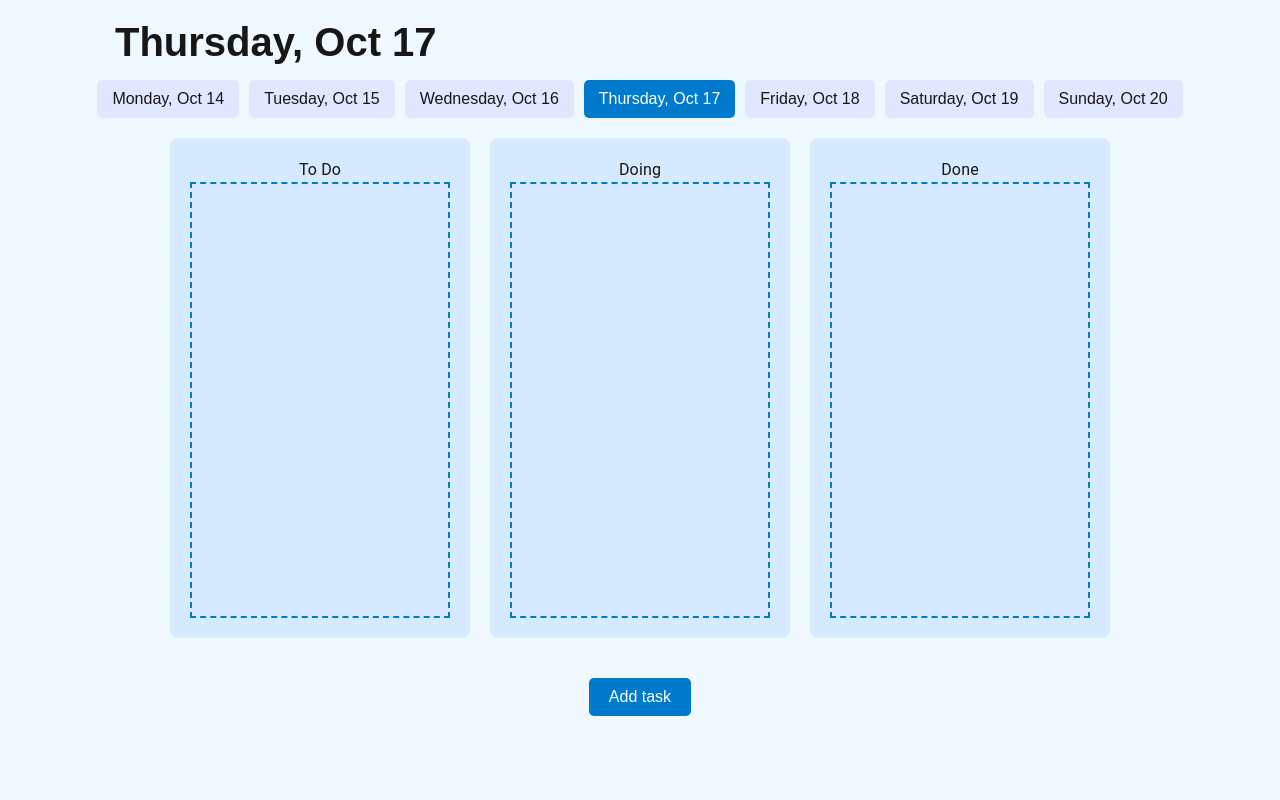
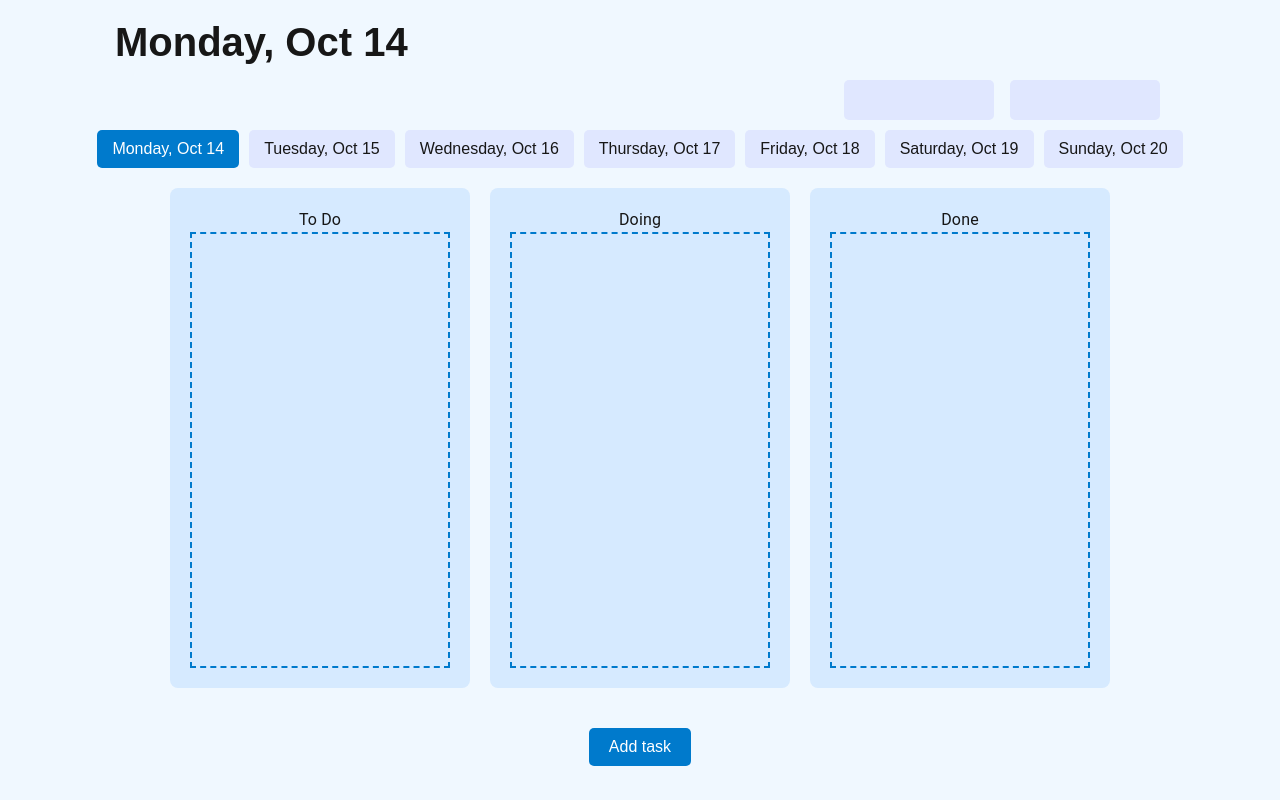
Before and after one commit to IkariG08/TaskManager_Proj, a Next.js app: page / in a window 1280 px wide. Built offline with nearby package versions, Linux system fonts and the light colour scheme.

Commit message:
changes on carousel and filtering tasks by dates

```diff
--- a/src/app/page.scss
+++ b/src/app/page.scss
@@ -23,6 +23,27 @@
   margin-bottom: 5px;
   align-self: flex-start;
   margin-left: 75px;
+}
+
+.btns-prev-next{
+  display: flex;
+  width: 100%;
+  justify-content: end;
+  padding: 0 4rem;
+}
+
+.prev-next{
+  width: 150px;
+  height: 40px;
+  border-radius: 5px;
+  background-color: var(--card-inactive);
+  color: var(--foreground);
+  margin-right: 1rem;
+  transition: 0.3s;
+}
+.prev-next:hover{
+  background-color: var(--card-hover);
+  cursor: pointer;
 }
 
 .carousel {
--- a/src/app/page.tsx
+++ b/src/app/page.tsx
@@ -6,11 +6,35 @@ import { DragDropContext, DropResult } from "react-beautiful-dnd";
 import { format, addDays, startOfWeek } from "date-fns";
 
 export default function Home() {
-  const startDate = startOfWeek(new Date(), { weekStartsOn: 1 });
-  const daysOfWeek = Array.from({ length: 7 }, (_, index) =>
-    format(addDays(startDate, index), "EEEE, MMM d")
-  );
-  const today = format(new Date(), "EEEE, MMM d");
+  const [startDate, setStartDate] = useState(startOfWeek(new Date(), { weekStartsOn: 1 }));
+  const [daysOfWeek, setDaysOfWeek] = useState(['']);
+  const [daySelected, setDaySelected] = useState('');
+
+  useEffect(() => {
+    const days = Array.from({ length: 7 }, (_, index) =>
+      format(addDays(startDate, index), "EEEE, MMM d")
+    );
+    setDaysOfWeek(days);
+
+    // Set daySelected to the first day of the week or maintain the current selection
+    if (!daySelected) {
+      setDaySelected(days[0]); // Initially set to the first day of the week
+    }
+  }, [startDate]);
+
+  //funcnión para la configuración de los botones de siguiente o anterior semana
+  const changeStartDate = (isNext: boolean) => {
+    //console.log(daySelected);
+    if (isNext)
+      setStartDate(prevDate => addDays(prevDate, 7));
+    else
+      setStartDate(prevDate => addDays(prevDate, -7));
+    //console.log(daySelected);
+  };
+
+  const changeSelected = (numW: 4)=>{
+    setDaySelected(daysOfWeek[numW]);
+  }
 
   const [todoItems, setTodoItems] = useState([]);
   const [doingItems, setDoingItems] = useState([]);
@@ -92,7 +116,7 @@ export default function Home() {
   };
 
   const handleAddTask = () => {
-    setTodoItems([...todoItems, { id: `${todoItems.length}`, content: { title: newTaskTitle, description: newTaskDesc } }]);
+    setTodoItems([...todoItems, { id: `${todoItems.length}`, content: { title: newTaskTitle, description: newTaskDesc, date: daySelected } }]);
     setNewTaskTitle("");
     setNewTaskDesc("");
     setShowModal(false);
@@ -102,21 +126,26 @@ export default function Home() {
     <div className="page-root">
       {/* Título del día y carrusel */}
       <div className="header">
-        <h1 className="today">{today}</h1>
+        <h1 className="today">{daySelected}</h1>
+        <div className="btns-prev-next">
+          <div className="prev-next" onClick={() => changeStartDate(false)} />
+          <div className="prev-next" onClick={() => changeStartDate(true)} />
+        </div>
         <div className="carousel">
           {daysOfWeek.map((day, index) => (
-            <div key={index} className={`carousel-day ${day === today ? "active" : ""}`}>
+            <div key={index} className={`carousel-day ${day === daySelected ? "active" : ""}`} onClick={() => changeSelected(index)}>
               {day}
             </div>
           ))}
         </div>
+
       </div>
 
       <DragDropContext onDragEnd={handleDragEnd}>
         <div className="columns">
-          <Card id="todo" title="To Do" items={todoItems} />
-          <Card id="doing" title="Doing" items={doingItems} />
-          <Card id="done" title="Done" items={doneItems} />
+          <Card id="todo" title="To Do" date={daySelected} items={todoItems} />
+          <Card id="doing" title="Doing" date={daySelected}  items={doingItems} />
+          <Card id="done" title="Done" date={daySelected}  items={doneItems} />
         </div>
       </DragDropContext>
 
--- a/src/components/Card.tsx
+++ b/src/components/Card.tsx
@@ -1,15 +1,18 @@
 import { Box, Typography } from "@mui/material";
 import "./Card.scss";
 import { Draggable, Droppable } from "react-beautiful-dnd";
+import { format, addDays, startOfWeek } from "date-fns";
 
 interface IDropsProps {
   id: string;
   title: string;
-  items: { id: string, content: { title: string, description: string } }[];
+  date: string;
+  items: { id: string, content: { title: string, description: string, date: string, } }[];
 }
 
 export default function Card(props: IDropsProps) {
   const { items, id, title } = props;
+  const today = format(new Date(), "EEEE, MMM d");
 
   return (
     <Box className="Card-root">
@@ -21,21 +24,28 @@ export default function Card(props: IDropsProps) {
             {...provided.droppableProps}
             ref={provided.innerRef}
           >
-            {items.map((item, index) => (
+            {items.map((item, index) => {
+              const isVisi= item.content.date===props.date;
+
+              return (
+                isVisi && (
                 <Draggable draggableId={item.id} key={item.id} index={index}>
                   {(provided, snapshot) => (
                     <div
                       ref={provided.innerRef}
                       {...provided.draggableProps}
                       {...provided.dragHandleProps}
-                    className={`Draggable-root ${snapshot.isDragging ? "dragging" : ""}`}
+                      className={`Draggable-root ${snapshot.isDragging ? "dragging" : ""}`
+                      }
                     >
                       <strong className="task-title">{item.content.title}</strong>
                       <p className="task-desc">{item.content.description}</p>
                     </div>
                   )}
                 </Draggable>
-            ))}
+                )
+              );
+            })}
             {provided.placeholder}
           </div>
         )}
```
Lines whose indentation alone changed are shown as unchanged.
